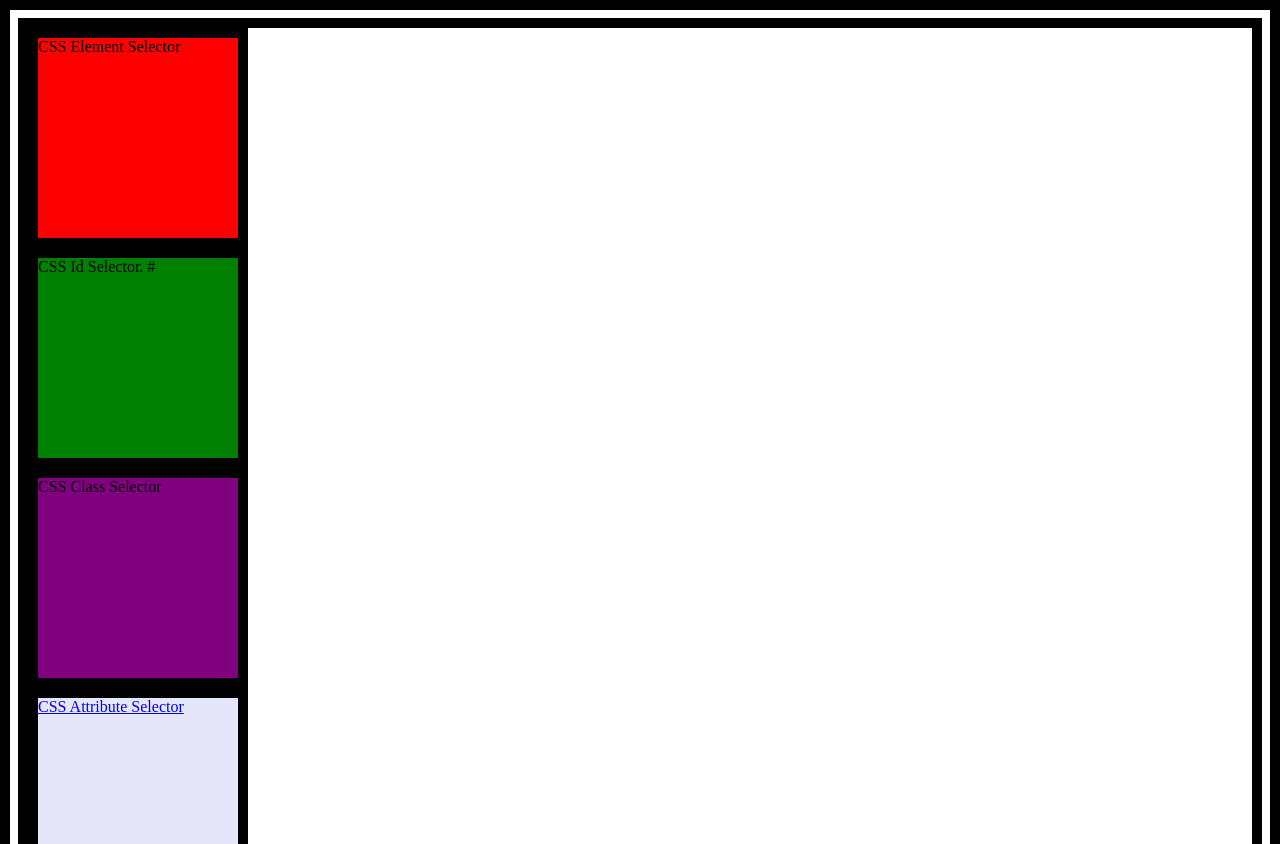
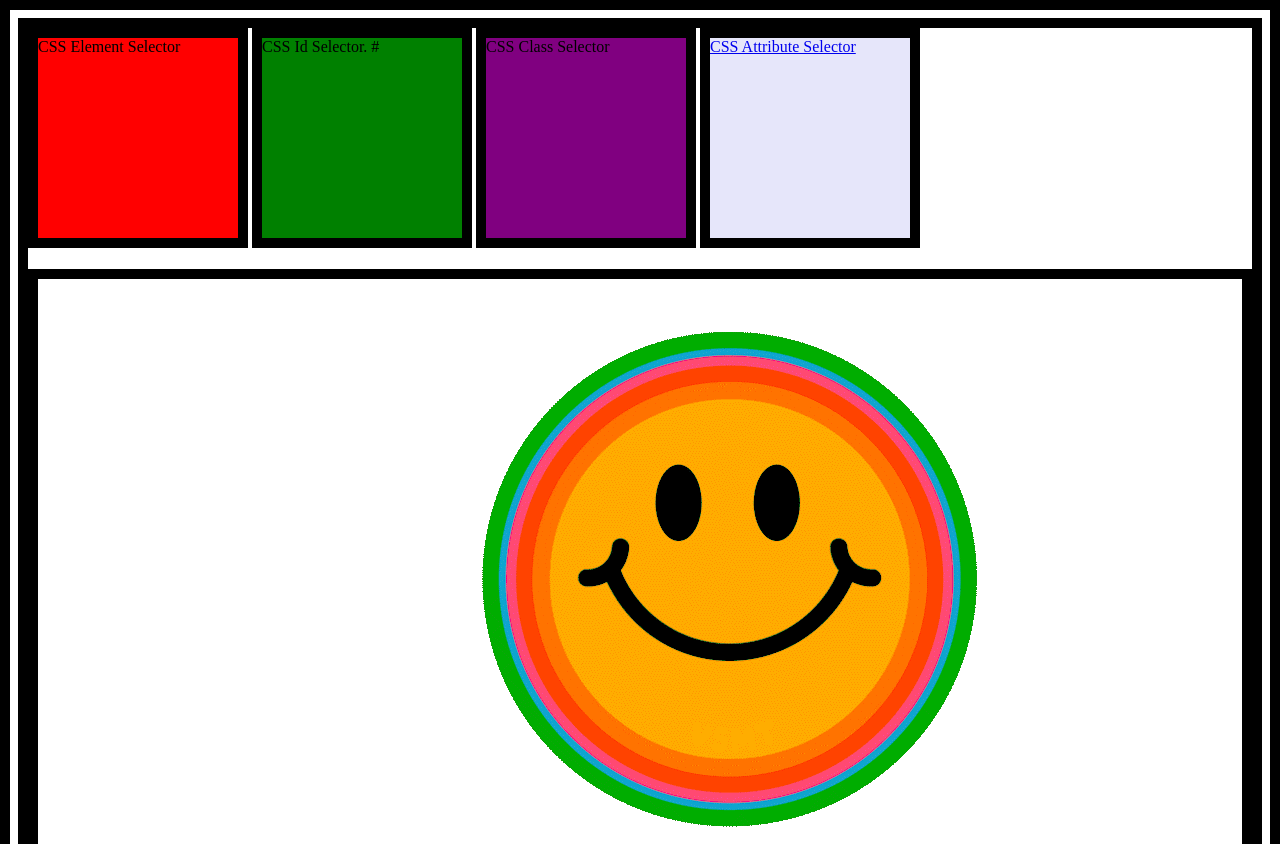
Before and after one commit to jaychauhan811311-ui/selectors, a plain HTML site: page index.html in a window 1280 px wide. Shown: the top 844 px of the page. Drawn offline with Linux system fonts and the light colour scheme.

Commit message:
pesudo class selector

```diff
--- a/index.html
+++ b/index.html
@@ -58,6 +58,24 @@
         *{
             border:10px solid #000;
         }
+        /*
+        6.Group/combinational selector Syntax
+        element1, element2,element3....{
+        property:value;
+        }
+        */
+        div,span#a1,span.b1,a[href="https://www.google.com"]{
+            display:inline-block;
+        }
+        /*
+        7.css Pesudo element selector::
+    element::selector{
+        property:value;
+    }
+*/
+h1::after{
+    content:url('./giphy.gif')
+}
     </style>
 </head>
 <body>
@@ -65,6 +83,6 @@
     <span id="a1">CSS Id Selector. #</span>
     <span class="b1">CSS Class Selector</span>
     <a href="https://www.google.com">CSS Attribute Selector</a>
-
+    <h1>css pesudo element selector::</h1>
 </body>
 </html>
```
Also changed, not shown: giphy.gif (added).
